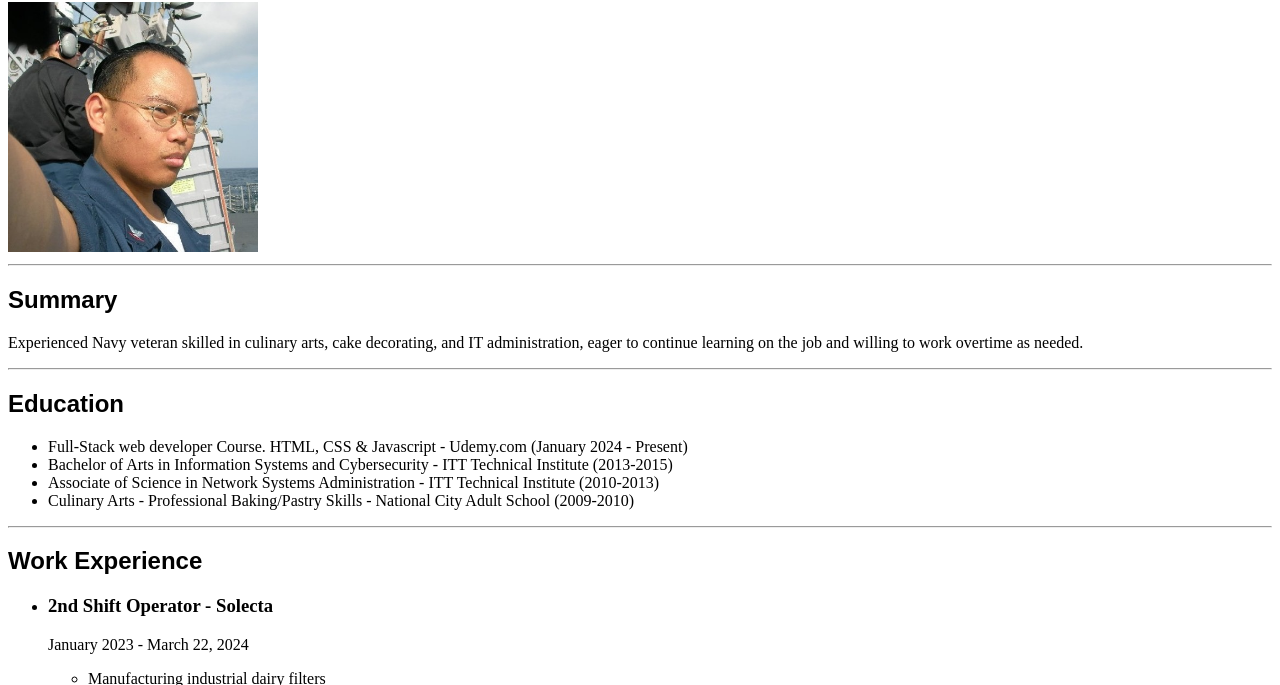
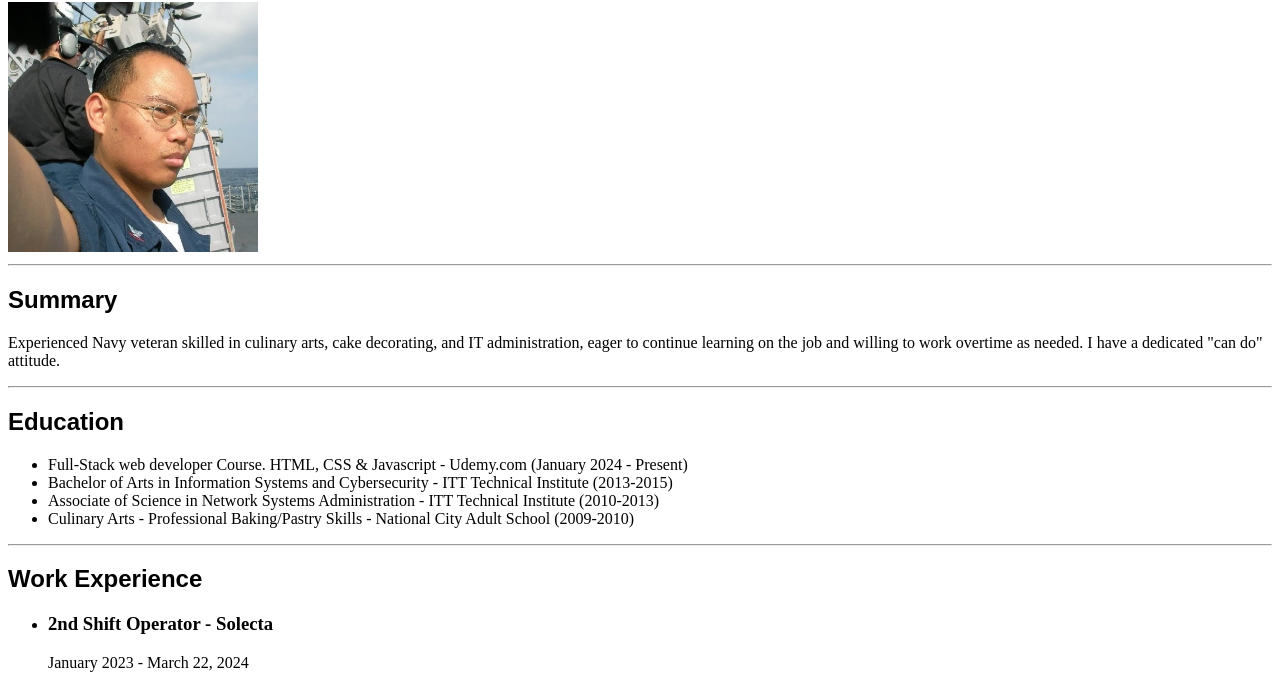
Before and after one commit to SDHKcar/SDHKcar_2024, a plain HTML site: page index.html in a window 1280 px wide. Shown: the part 78-763 px from the top of the page. Drawn offline with Linux system fonts and the light colour scheme; a web font is replaced by a local one.

Commit message:
Update index.html
intrto

```diff
--- a/index.html
+++ b/index.html
@@ -18,7 +18,7 @@
 
      <hr>
      <h2>Summary</h2>
-     <p>Experienced Navy veteran skilled in culinary arts, cake decorating, and IT administration, eager to continue learning on the job and willing to work overtime as needed.</p>
+     <p>Experienced Navy veteran skilled in culinary arts, cake decorating, and IT administration, eager to continue learning on the job and willing to work overtime as needed. I have a dedicated "can do" attitude.</p>
 
      <hr>
      <h2>Education</h2>
```
